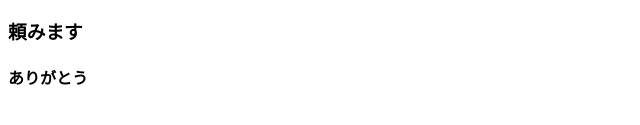
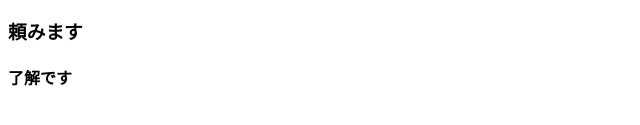
Before and after one commit to tomu1111/team3, a plain HTML site: page index.html in a window 1280 px wide. Shown: the part 127-252 px from the top of the page, 0-640 px from the left. Drawn offline with Linux system fonts and the light colour scheme.

Commit message:
コンフリクト２

```diff
--- a/index.html
+++ b/index.html
@@ -9,6 +9,6 @@
     <h1>こんにちは</h1>
     <h2>初めまして</h2>
     <h3>頼みます</h3>
-    <h4>ありがとう</h4>
+    <h4>了解です</h4>
 </body>
 </html>
```
